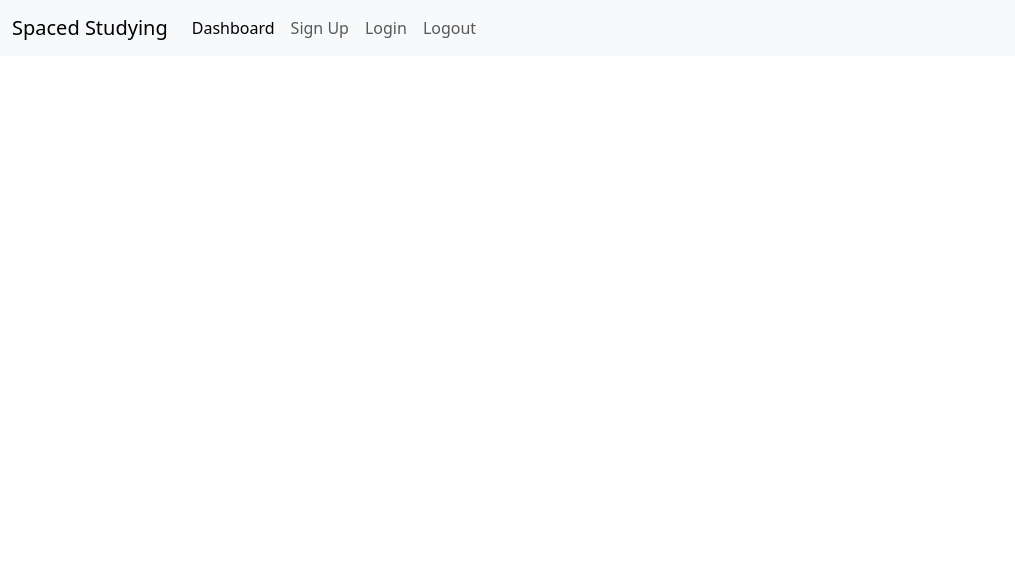
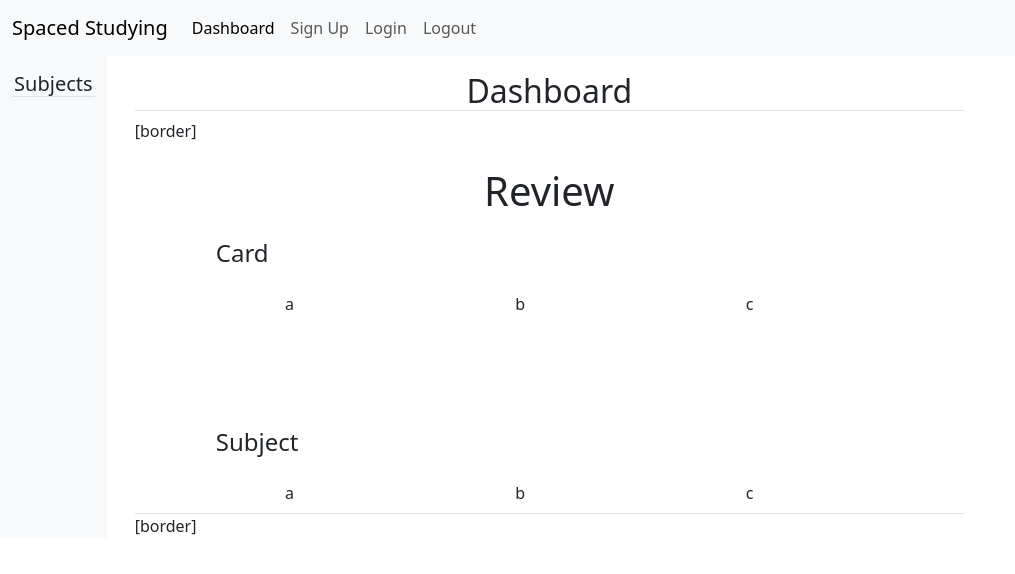
Before and after one commit to dashpen/Spaced-Studying-Frontend, a website: page dashboard.html in a window 1280 px wide. Shown: the whole page, without its empty margins (0-1015 px from the left). Drawn offline with nearby package versions, Linux system fonts and the light colour scheme; no server answers.

Commit message:
basic dashboard

```diff
--- a/dashboard.html
+++ b/dashboard.html
@@ -9,6 +9,51 @@
 </head>
 <body>
     <div id="navbar"></div>
+    <div class="container-fluid">
+        <div class="row">
+            <nav class="col-md-1 bg-light sidebar">
+                <div class="sidebar-sticky">
+                    <!-- <h4 class="sidebar-heading d-flex justify-content-center align-items-center border-bottom">Home</h4> -->
+                    <h5 class="sidebar-heading d-flex justify-content-center align-items-center border-bottom pt-3">Subjects</h5>
+                    <ul class="nav flex-column" id="subjectList"></ul>
+                </div>
+            </nav>
+            <div class="col-md-8 d-flex flex-column justify-content-center pt-3 mx-3" role="main">
+                <h2 class="border-bottom text-center">Dashboard</h2>
+                <div>[border]</div>
+                <h1 class=" text-center pt-4">Review</h1>
+                <div class="d-flex">
+                </div>
+                <div class="container border-bottom pb-2">
+                    <div class="row py-3">
+                        <div class="col-md-1"></div>
+                        <h4 class="col-md-auto">Card</h4>
+                    </div>
+                    <div class="row" id="mainCardContainer">
+                        <div class="col-md-2"></div>
+                        <div class="col">a</div>
+                        <div class="col">b</div>
+                        <div class="col">c</div>
+                    </div>
+                    <div class="row my-5"></div>
+                    <div class="row py-3">
+                        <div class="col-md-1"></div>
+                        <h4 class="col-md-auto">Subject</h4>
+                    </div>
+                    <div class="row" id="mainSubjectContainer">
+                        <div class="col-md-2"></div>
+                        <div class="col">a</div>
+                        <div class="col">b</div>
+                        <div class="col">c</div>
+                    </div>
+                </div>
+                <div>[border]</div>
+            </div>
+            <div class="col"></div>
+        </div>
+        <div class="col-md-auto"></div>
+    </div>
+
     <script src="assets/js/dashboard.js" type="module"></script>
 </body>
 </html>
```
